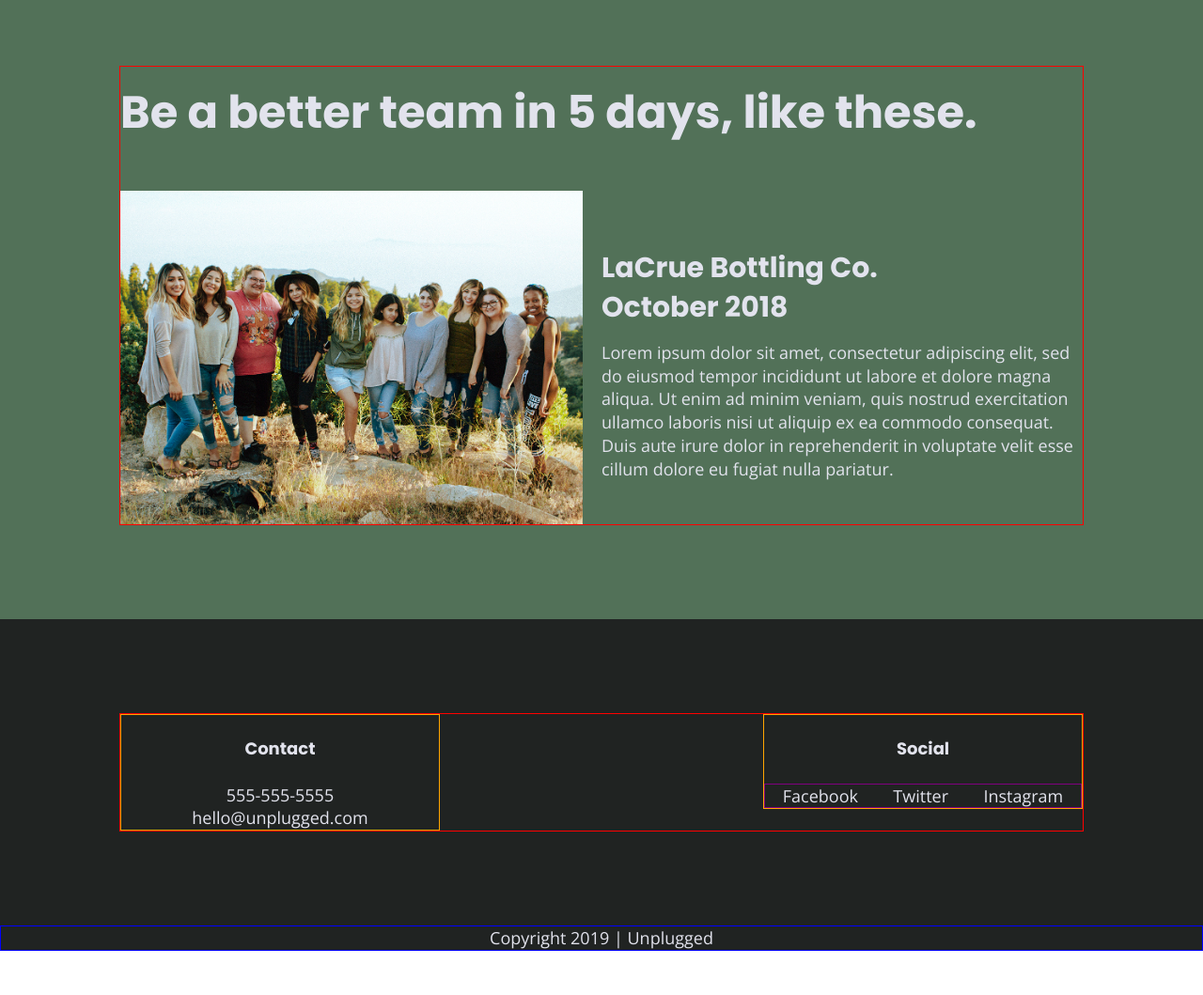
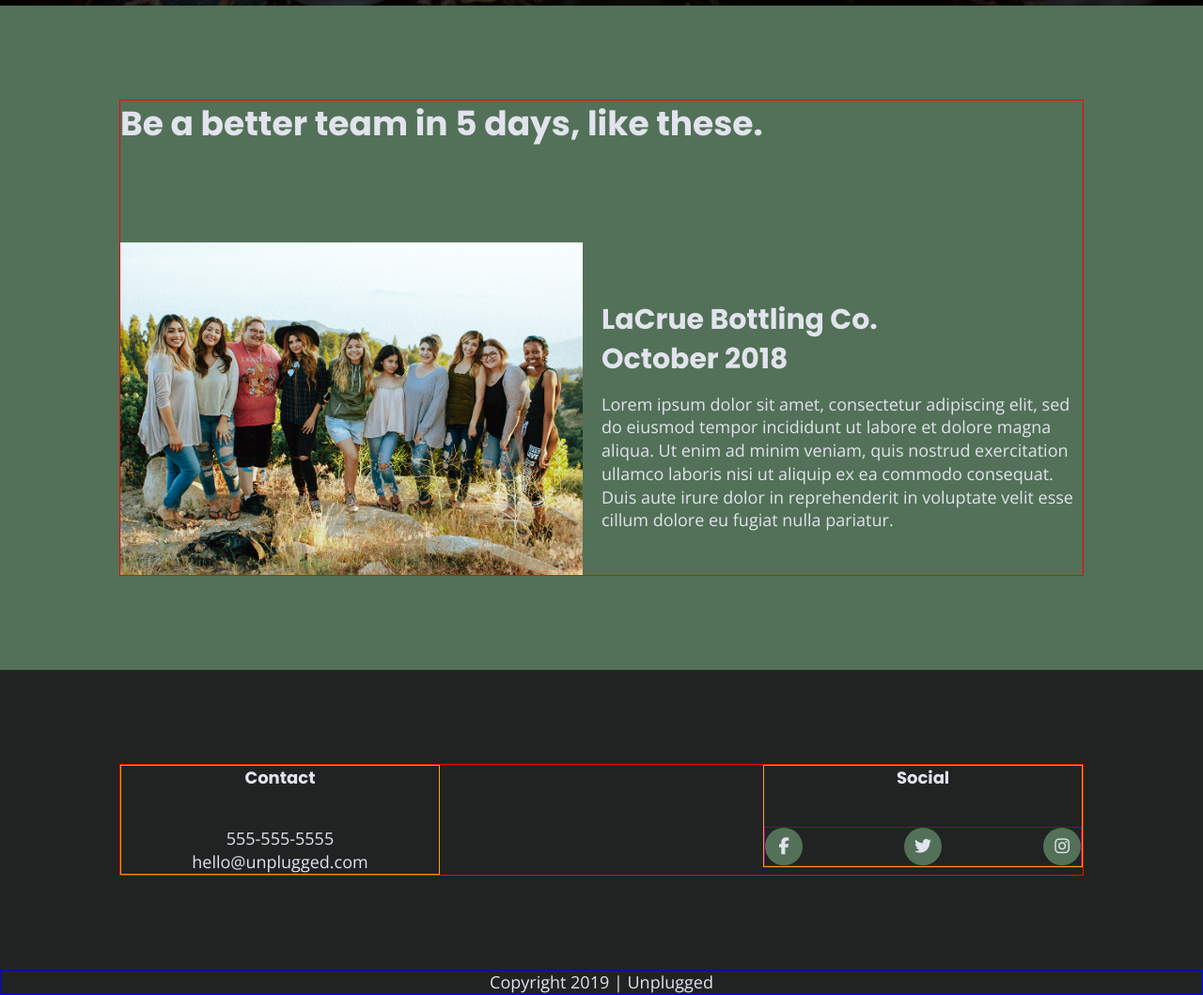
Before and after one commit to HBouchard5/unplugged-retreat, a website: page index.html in a window 1280 px wide. Shown: the part 1900-2959 px from the top of the page at 94% size. Before the commit the page ends 2912 px from the top, so only its background shows below. Drawn offline with nearby package versions, Linux system fonts and the light colour scheme.

Commit message:
added social media icons

```diff
--- a/css/main.css
+++ b/css/main.css
@@ -228,9 +228,15 @@ footer .content-wrapper {
   align-items: baseline;
 }
 
+.footer-content h4 {
+  margin-top: 0;
+  margin-bottom: 20px;
+}
+
 
 .contact {
   width: 100%;
+  margin-bottom: 30px;
   border: 1px solid orange;
 }
 
@@ -241,10 +247,20 @@ footer .content-wrapper {
 
 .social-icons {
   display: flex;
-  justify-content: space-around;
+  justify-content: space-between;
   align-items: center;
   flex-flow: row wrap;
   border: 1px solid purple;
+}
+
+.social i {
+	background: #527158;
+  width: 40px;
+  height: 40px;
+  border-radius: 50%;
+  text-align: center;
+  line-height: 40px;
+  vertical-align: middle;
 }
 
 .copyright {
@@ -253,7 +269,7 @@ footer .content-wrapper {
   text-align: center;
 }
 
-/*------------ Mobile Main content ---------------------*/
+/*------------ Main content ---------------------*/
 
 .hero-area {
   display: flex;
@@ -269,7 +285,7 @@ h1 {
   font-weight: medium;
 }
 
-/* ---------- Mobile Sign up form --------------------- */
+/* ---------- Sign up form --------------------- */
 
 aside {
   display: flex;
@@ -309,7 +325,7 @@ input[type=button] {
   text-transform: uppercase;
 }
 
-/* ----------- Mobile Retreat features --------------- */
+/* ----------- Retreat features --------------- */
 
 .features {
   display: flex;
@@ -352,7 +368,7 @@ h2 {
 }
 
 
-/* ------------- Mobile Reviews section ----- */
+/* ------------- Reviews section ----- */
 
 .reviews {
   display: flex;
@@ -362,11 +378,12 @@ h2 {
 }
 
 .reviews .content-wrapper {
-  margin: 40px 0;
+  margin: 50px 0;
 }
 
 .reviews h2 {
-  margin: 15px 0;
+  margin-top: 0;
+  margin-bottom: 22px;
 }
 
 .review-img {
@@ -374,10 +391,6 @@ h2 {
 }
 
 /* ------------ Mobile styles - About page ---------- */
-
-h2 {
-  margin: 0;
-}
 
 .mission {
   display: flex;
@@ -571,8 +584,16 @@ footer .content-wrapper {
   margin: 100px 0;
 }
 
+.footer-content h4 {
+  margin-bottom: 40px;
+}
+
 .contact, .social {
   width: 49%;
+}
+
+.contact {
+  margin: 0;
 }
 
 /* ---- Homepage main content --------- */
@@ -611,10 +632,6 @@ h3 {
   width: 45%;
 }
 
-.features h2 {
-  margin: 15px 0;
-}
-
 .features {
   align-content: center;
 }
@@ -645,8 +662,7 @@ h3 {
 }
 
 .reviews h2 {
-  margin-bottom: 50px;
-  width: 100%;
+  width: 80%;
 }
 
 .reviews article {
@@ -810,19 +826,17 @@ aside .content-wrapper {
   width: 200px;
 }
 
-h2 {
+.reviews h2 {
+  width: 100%;
+  margin-bottom: 100px;
   font-size: 2.25em;
-  margin: 0;
 }
 
 /* --------- About --------- */
 
-h2 {
-  font-size: 3em;
-}
-
 .mission h2 {
   margin-bottom: 25px;
+  font-size: 3em;
 }
 
 .mission p {
--- a/index.html
+++ b/index.html
@@ -142,9 +142,9 @@
         <div class="social">
           <h4>Social</h4>
           <div class="social-icons">
-            <p><a href="https://www.facebook.com" target="_blank">Facebook</a></p>
-            <p><a href="https://www.twitter.com" target="_blank">Twitter</a></p>
-            <p><a href="https://www.instagram.com" target="_blank">Instagram</a></p>
+            <p><a href="www.facebook.com"><i class="fab fa-facebook-f"></i></a></p>
+            <p><a href="www.twitter.com"><i class="fab fa-twitter"></i></a></p>
+            <p><a href="www.instagram.com"><i class="fab fa-instagram"></i></a></p>
           </div>
         </div>
 
```
Also changed, not shown: about/index.html (+6 -9 lines), faq/index.html (+6 -9 lines).
